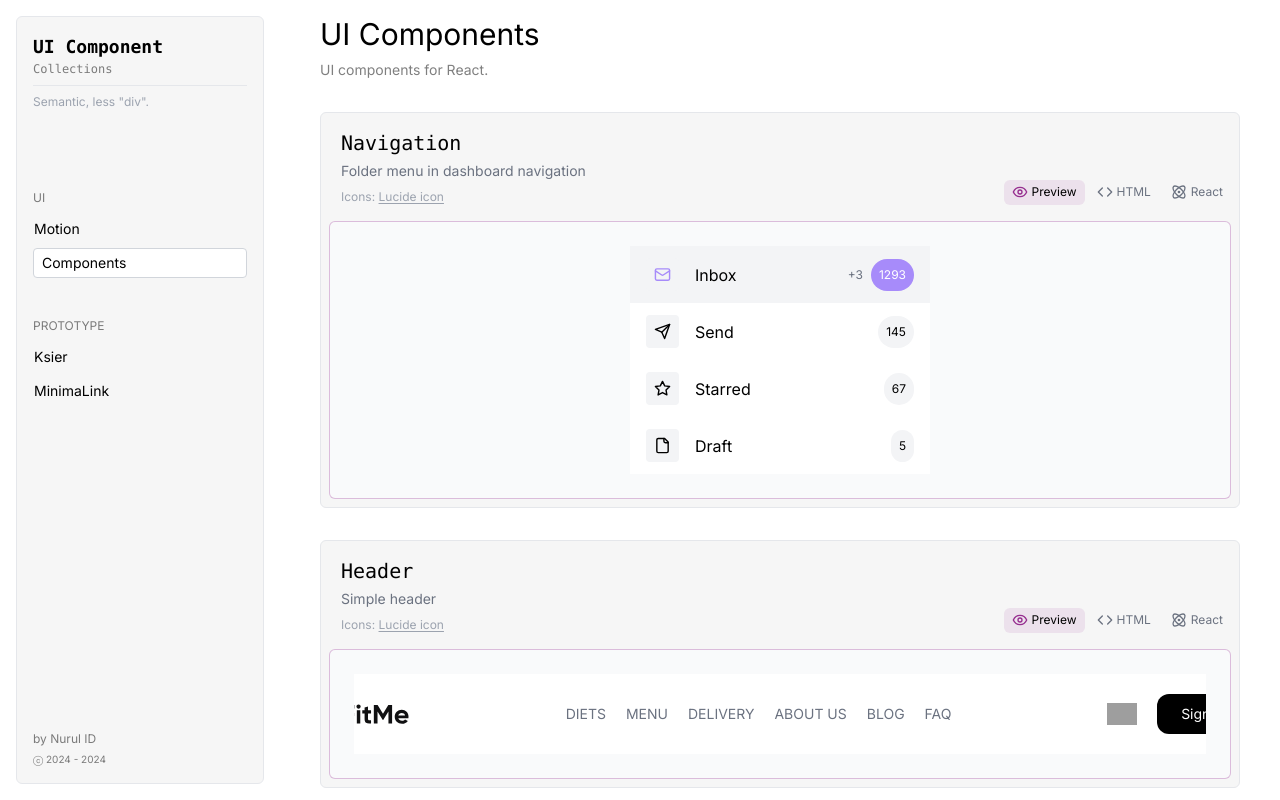
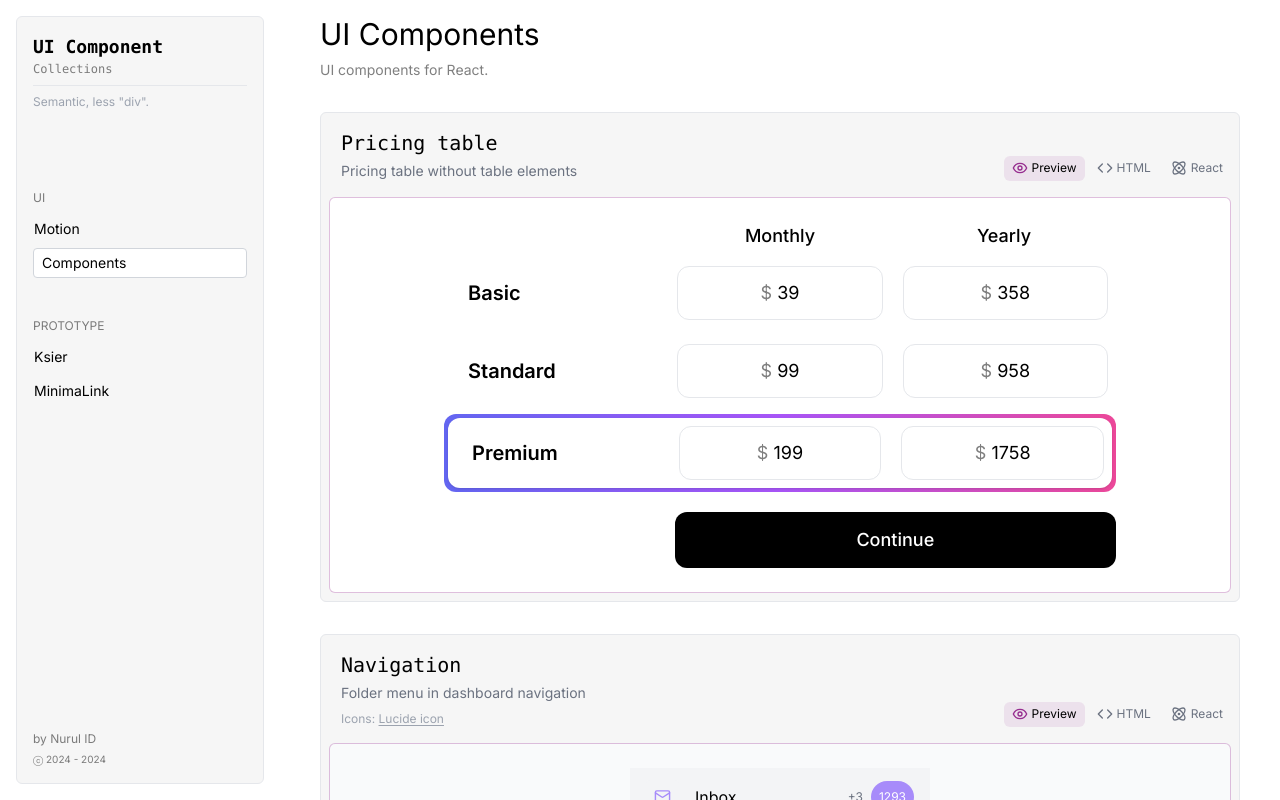
Before and after one commit to nurulid/ui-component-collections, a Next.js app: page /ui in a window 1280 px wide. Shown: the top 800 px of the page. Built offline with nearby package versions, Linux system fonts and the light colour scheme; grey boxes are pictures that could not be loaded.

Commit message:
pricing table ui

```diff
--- a/src/app/(content)/ui/page.tsx
+++ b/src/app/(content)/ui/page.tsx
@@ -9,6 +9,7 @@ import {
   reactProfile,
   htmlProfile,
 } from '@/components/ui/TwitterProfile';
+import { PricingTable, htmlPricingTable, reactPricingTable } from '@/components/ui/PricingTable';
 
 export default function page() {
   return (
@@ -19,6 +20,13 @@ export default function page() {
       </div>
       <div className="h-8" />
       <div className="space-y-8">
+        <TabPanel
+          title="Pricing table"
+          desc='Pricing table without table elements'
+          ui={<PricingTable />}
+          codeHTML={<CodeWrapper code={htmlPricingTable} />}
+          codeReact={<CodeWrapper code={reactPricingTable} />}
+        />
         <TabPanel
           title="Navigation"
           desc="Folder menu in dashboard navigation"
--- /dev/null
+++ b/src/components/ui/PricingTable.tsx
@@ -0,0 +1,198 @@
+import React from 'react';
+import { Button } from './Button';
+import clsx from 'clsx';
+
+export const htmlPricingTable = `<div className="space-y-2 max-w-2xl mx-auto">
+    <div className="grid grid-cols-3 gap-4 px-2">
+      <p />
+      <h3 className="text-center font-medium text-lg">Monthly</h3>
+      <h3 className="text-center font-medium text-lg">Yearly</h3>
+    </div>
+
+    <ul className="space-y-2">
+      <li className="grid grid-cols-3 gap-5 items-center p-2">
+        <h3 className="text-xl font-semibold pl-4">Basic</h3>
+        <button className="text-center border p-3 rounded-xl text-lg hover:border-black transition-all">
+          <span className="opacity-50">$</span> 39
+        </button>
+        <button className="text-center border p-3 rounded-xl text-lg hover:border-black transition-all">
+          <span className="opacity-50">$</span> 358
+        </button>
+      </li>
+
+      <li className="grid grid-cols-3 gap-5 items-center p-2">
+        <h3 className="text-xl font-semibold pl-4">Standard</h3>
+        <button className="text-center border p-3 rounded-xl text-lg hover:border-black transition-all">
+          <span className="opacity-50">$</span> 99
+        </button>
+        <button className="text-center border p-3 rounded-xl text-lg hover:border-black transition-all">
+          <span className="opacity-50">$</span> 958
+        </button>
+      </li>
+
+      <li className="bg-gradient-to-r from-indigo-500 via-purple-500 to-pink-500 p-1 rounded-xl">
+        <div className="grid grid-cols-3 gap-5 items-center p-2 bg-white rounded-xl shadow">
+          <h3 className="text-xl font-semibold pl-4">Premium</h3>
+          <button className="text-center border p-3 rounded-xl text-lg hover:border-black transition-all">
+            <span className="opacity-50">$</span> 199
+          </button>
+          <button className="text-center border p-3 rounded-xl text-lg hover:border-black transition-all">
+            <span className="opacity-50">$</span> 1758
+          </button>
+        </div>
+      </li>
+    </ul>
+
+    <div className="h-1" />
+    <div className="grid grid-cols-3 gap-5">
+      <div />
+      <div className="col-span-2">
+        <button
+          className="w-full text-lg h-14 rounded-xl !bg-black hover:!bg-black/85 transition-all text-white"
+        >
+          Continue
+        </button>
+      </div>
+    </div>
+  </div>`;
+
+export const reactPricingTable = `const PriceButton = ({ price }: { price: number }) => (
+  <button className="text-center border p-3 rounded-xl text-lg hover:border-black transition-all">
+    <span className="opacity-50">$</span> {price}
+  </button>
+);
+
+const PricingPlan = ({
+  title,
+  monthlyPrice,
+  yearlyPrice,
+  isHighlight = false,
+}: {
+  title: string;
+  monthlyPrice: number;
+  yearlyPrice: number;
+  isHighlight?: boolean;
+}) => {
+  const containerClasses = clsx('grid grid-cols-3 gap-5 items-center p-2', {
+    'bg-white rounded-xl shadow': isHighlight,
+  });
+
+  const wrapperClasses = clsx({
+    'bg-gradient-to-r from-indigo-500 via-purple-500 to-pink-500 p-1 rounded-xl':
+      isHighlight,
+  });
+
+  const content = (
+    <div className={containerClasses}>
+      <h3 className="text-xl font-semibold pl-4">{title}</h3>
+      <PriceButton price={monthlyPrice} />
+      <PriceButton price={yearlyPrice} />
+    </div>
+  );
+
+  return <li className={wrapperClasses}>{content}</li>;
+};
+
+export const PricingTable = () => {
+  return (
+    <div className="space-y-2 max-w-2xl mx-auto">
+      <div className="grid grid-cols-3 gap-4 px-2">
+        <p />
+        <h3 className="text-center font-medium text-lg">Monthly</h3>
+        <h3 className="text-center font-medium text-lg">Yearly</h3>
+      </div>
+
+      <ul className="space-y-2">
+        <PricingPlan title="Basic" monthlyPrice={39} yearlyPrice={358} />
+        <PricingPlan title="Standard" monthlyPrice={99} yearlyPrice={958} />
+        <PricingPlan title="Premium" monthlyPrice={199} yearlyPrice={1758} />
+      </ul>
+
+      <div className="h-1" />
+      <div className="grid grid-cols-3 gap-5">
+        <div />
+        <div className="col-span-2">
+          <Button
+            color="primary"
+            className="w-full text-lg h-14 rounded-xl !bg-black hover:!bg-black/90 transition-all"
+          >
+            <Link href="#">Continue</Link>
+          </Button>
+        </div>
+      </div>
+    </div>
+  );
+};`;
+
+const PriceButton = ({ price }: { price: number }) => (
+  <button className="text-center border p-3 rounded-xl text-lg hover:border-black transition-all">
+    <span className="opacity-50">$</span> {price}
+  </button>
+);
+
+const PricingPlan = ({
+  title,
+  monthlyPrice,
+  yearlyPrice,
+  isHighlight = false,
+}: {
+  title: string;
+  monthlyPrice: number;
+  yearlyPrice: number;
+  isHighlight?: boolean;
+}) => {
+  const containerClasses = clsx('grid grid-cols-3 gap-5 items-center p-2', {
+    'bg-white rounded-xl shadow': isHighlight,
+  });
+
+  const wrapperClasses = clsx({
+    'bg-gradient-to-r from-indigo-500 via-purple-500 to-pink-500 p-1 rounded-xl':
+      isHighlight,
+  });
+
+  const content = (
+    <div className={containerClasses}>
+      <h3 className="text-xl font-semibold pl-4">{title}</h3>
+      <PriceButton price={monthlyPrice} />
+      <PriceButton price={yearlyPrice} />
+    </div>
+  );
+
+  return <li className={wrapperClasses}>{content}</li>;
+};
+
+export const PricingTable = () => {
+  return (
+    <div className="space-y-2 max-w-2xl mx-auto">
+      <div className="grid grid-cols-3 gap-4 px-2">
+        <p />
+        <h3 className="text-center font-medium text-lg">Monthly</h3>
+        <h3 className="text-center font-medium text-lg">Yearly</h3>
+      </div>
+
+      <ul className="space-y-2">
+        <PricingPlan title="Basic" monthlyPrice={39} yearlyPrice={358} />
+        <PricingPlan title="Standard" monthlyPrice={99} yearlyPrice={958} />
+        <PricingPlan
+          title="Premium"
+          monthlyPrice={199}
+          yearlyPrice={1758}
+          isHighlight
+        />
+      </ul>
+
+      <div className="h-1" />
+      <div className="grid grid-cols-3 gap-5">
+        <div />
+        <div className="col-span-2">
+          <Button
+            color="primary"
+            className="w-full text-lg h-14 rounded-xl !bg-black hover:!bg-black/85 transition-all"
+          >
+            Continue
+          </Button>
+        </div>
+      </div>
+    </div>
+  );
+};
```
